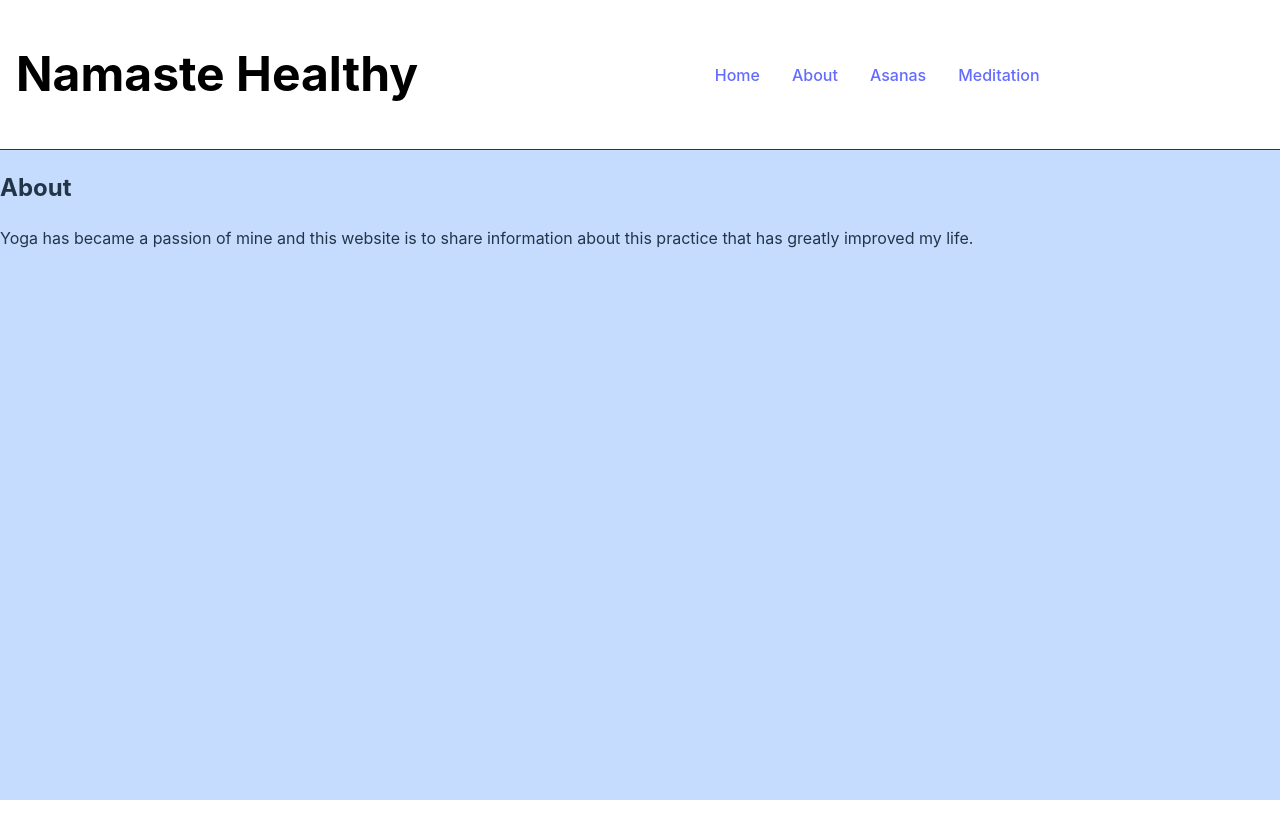
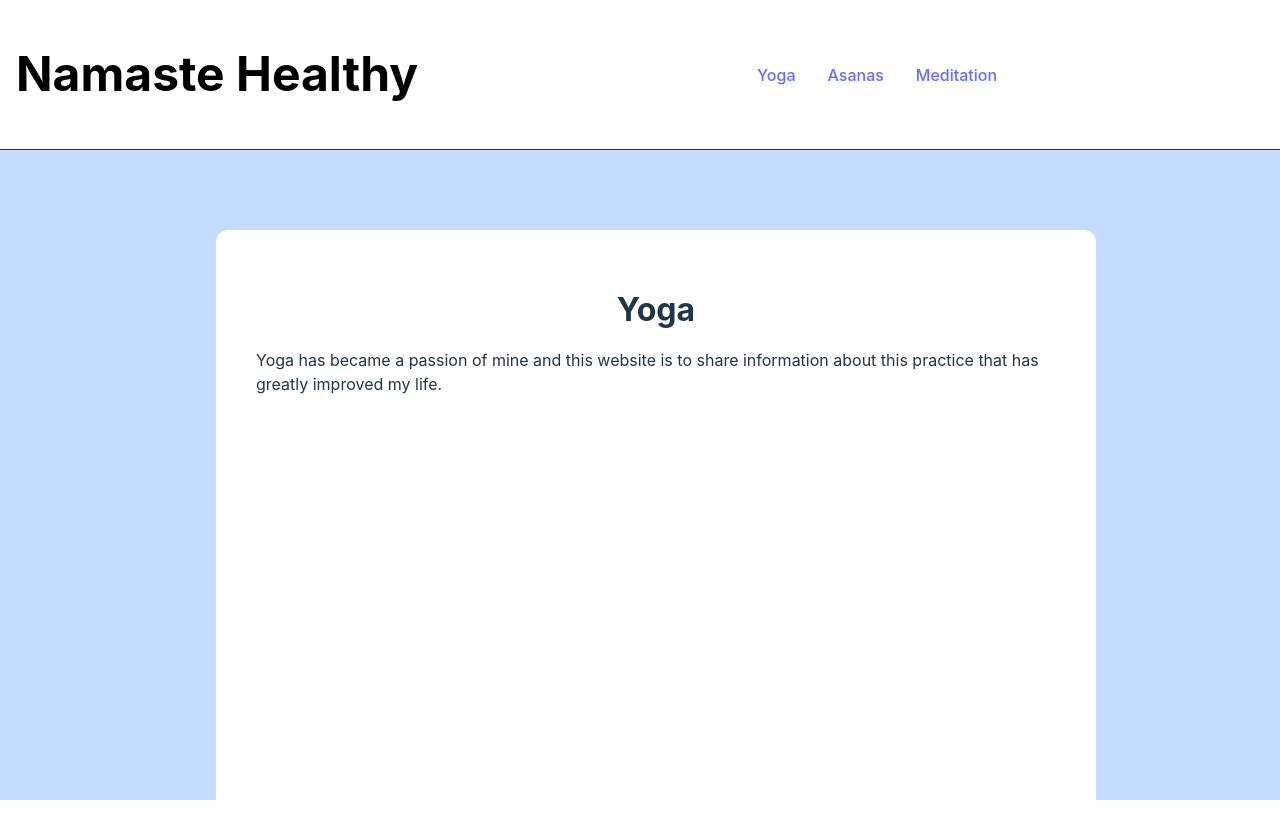
Before and after one commit to lawjonathan17/namaste-healthy, a React (Vite) app in the folder namaste-fe/: page / in a window 1280 px wide. Shown: the top 838 px of the page. Before the commit the page ends 800 px from the top, so only its background shows below. Built offline with nearby package versions, Linux system fonts and the light colour scheme.

Commit message:
Update pages

```diff
--- a/namaste-fe/src/App.tsx
+++ b/namaste-fe/src/App.tsx
@@ -6,8 +6,7 @@ import { Link, Routes, Route } from "react-router-dom"
 
 // Pages
 import Asanas from "./pages/asanas"
-import { About } from "./pages/about"
-import { Home } from "./pages/home"
+import { Yoga } from "./pages/yoga"
 import { Meditation } from "./pages/meditation"
 
 
@@ -23,8 +22,7 @@ function App() {
 
           <nav className="menu-nav">
             <ul className="menu-ul">
-              <li className="menu-li"><Link to="/">Home</Link></li>
-              <li className="menu-li"><Link to="/about">About</Link></li>
+              <li className="menu-li"><Link to="/">Yoga</Link></li>
               <li className="menu-li"><Link to="/asanas">Asanas</Link></li>
               <li className="menu-li"><Link to="/meditation">Meditation</Link></li>
             </ul>
@@ -42,8 +40,7 @@ function App() {
       {renderNavbar()}
 
       <Routes>
-        <Route path="/" element={<Home />} />
-        <Route path="/about" element={<About />} />
+        <Route path="/" element={<Yoga />} />
         <Route path="/asanas" element={<Asanas />} />
         <Route path="/meditation" element={<Meditation />} />
       </Routes>
--- a/namaste-fe/src/pages/about.tsx
+++ b/namaste-fe/src/pages/about.tsx
@@ -1,3 +1,11 @@
+import { $Body, $Header } from "./common"
+
 export function About() {
-    return <h1>About</h1>
+
+    return (
+        <$Body>
+            <$Header>About</$Header>
+        </$Body>
+
+    )
 }
--- a/namaste-fe/src/pages/asanas.tsx
+++ b/namaste-fe/src/pages/asanas.tsx
@@ -1,6 +1,6 @@
 import {useEffect, useState} from "react";
 
-import { $Header } from "./common"
+import { $Body, $Header } from "./common"
 
 
 interface Asana {
@@ -11,10 +11,7 @@ interface Asana {
 }
 
 const Asanas = () => {
-
-    // const [data, setData] = useState<Asana>([]);
     const [data, setData] = useState<Asana[]>([]);
-
 
     useEffect(() => {
     async function fetchData() {
@@ -48,11 +45,12 @@ const Asanas = () => {
     }
 
     return (
-        <>
+    <>
+        <$Body>
             <$Header>Asanas</$Header>
-            {/* <h2>{data.name}</h2> */}
             {renderAsanas()}
-        </>
+        </$Body>
+    </>
     )
 }
 
--- a/namaste-fe/src/pages/home.tsx
+++ /dev/null
@@ -1,14 +0,0 @@
-export function Home() {
-
-
-
-    return (
-        <>
-            <h2>About</h2>
-            <div>
-                Yoga has became a passion of mine and this website is to share information about this practice that has greatly improved my life.
-            </div>
-        </>
-
-    )
-}
--- /dev/null
+++ b/namaste-fe/src/pages/yoga.tsx
@@ -0,0 +1,17 @@
+import { $Body, $Header } from "./common"
+
+
+export function Yoga() {
+
+    return (
+        <>
+            <$Body>
+            <$Header>Yoga</$Header>
+                <div>
+                    Yoga has became a passion of mine and this website is to share information about this practice that has greatly improved my life.
+                </div>
+            </$Body>
+        </>
+
+    )
+}
```
